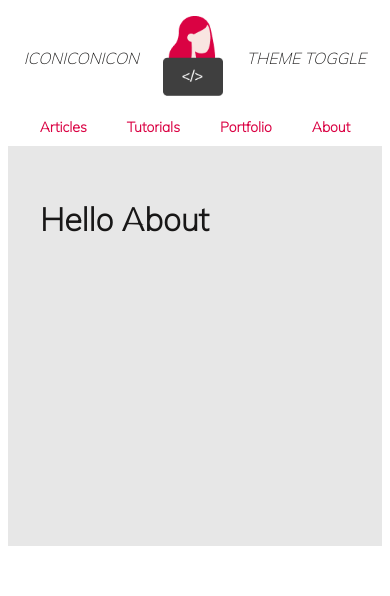
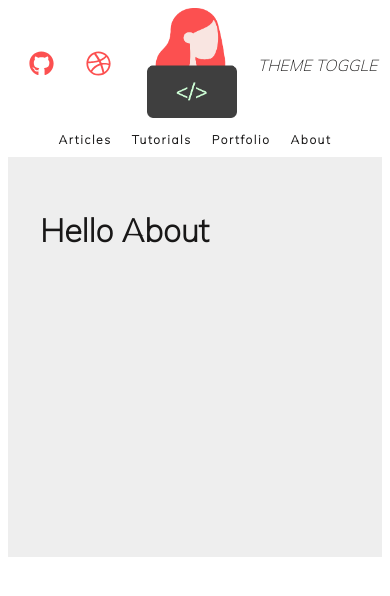
Before and after one commit to tasteslikestrawberries/tasteslikestrawberries.github.io, a React (Create React App) app: page /about in a window 390 px wide. Shown: the top 596 px of the page. Built offline with nearby package versions, Linux system fonts and the light colour scheme.

Commit message:
flex,media queries

```diff
--- a/src/App.css
+++ b/src/App.css
@@ -8,17 +8,24 @@
     color: #181717;
   }
 
+  a {
+    padding: 1rem;
+  }
+
   a:link, a:visited, a:active  {
     text-decoration: none;
-    color: #DA0243;
+    color: #181717;
     font-weight: bold;
   }
 
+  a:hover  {
+    color: #FC5050;
+  }
 
   .header {
     margin: 0;
     padding: 2rem;
-    background-color: #e7e7e7;
+    background-color: #eeeeee;
     position: relative;
     width: 100%;
     height: 25rem;
@@ -37,11 +44,16 @@
   text-align: right;
 }
 
+.left {
+  display: inline-flex;
+}
+
 
 /*BOTTOM NAVIGATION*/
   .bottomNav {
     display: flex;
     align-items: center;
+    letter-spacing: 0.1em;
   }
 
 
@@ -53,16 +65,9 @@
   }
 
   ul li {
-    display: inline;
+    display: inline;   /* arranges link items horizontally */
     padding: 20px;
   }
-
-  a{
-    display:block;
-    padding: 8px;
-
-  }
-
 
   .item {
     font-size: 25px;
@@ -79,16 +84,25 @@
 
   }
 
-  @media all and (max-width: 530px) {
+  @media all and (max-width: 635px) {
     .item{
-      font-size: 14px;
+      font-size: 18px;
+      padding: 10px;
+    }
+
+  }
+
+  @media all and (max-width: 600px) {
+    .item{
+      font-size: 18px;
+      padding: 10px;
     }
     ul li {
-      padding: 10px;
+      padding: 0px;
     }
   }
 
-  @media all and (max-width: 370px) {
+  @media all and (max-width: 440px) {
     .item{
       font-size: 12px;
     }
@@ -96,3 +110,12 @@
       padding: 0px;
     }
   }
+
+  @media all and (max-width: 330px) {
+    .item{
+      font-size: 10px;
+    }
+    ul li {
+      padding: 0px;
+    }
+  }
--- a/src/components/navigation.js
+++ b/src/components/navigation.js
@@ -2,6 +2,10 @@ import React from 'react';
 import {
     Link
   } from "react-router-dom";
+
+//icons
+import { FaGithub } from "react-icons/fa";
+import { FaDribbble } from "react-icons/fa";
 
 //assets
 import logo from './assets/logo.png';
@@ -13,14 +17,13 @@ const Navigation = () => {
             <div className='topNav'>
 
                 <div className='left'>
-                <i className='github'>ICON</i>
-                <i className='dribbble'>ICON</i>
-                <i className='something'>ICON</i>
+                <a href='http://github.com/tasteslikestrawberries' target='_blank' rel='noreferrer'><FaGithub style={{ color: "#FC5050", width: "25px", height: "25px" }}/></a>
+                <a href='http://dribbble.com/tasteslikestrawberries' target='blank' rel='noreferrer'><FaDribbble style={{ color: "#FC5050", width: "25px", height: "25px" }}/></a>
             </div>
 
 
                 <div className='middle'>
-                <Link className='logo' to="/"><img src={logo} alt='Logo' width='60px' height='80px'/></Link>
+                <Link className='logo' to="/"><img src={logo} alt='Logo' width='90px' height='110px'/></Link>
                  </div>
 
 
```
Also changed, not shown: src/components/assets/logo.png.
